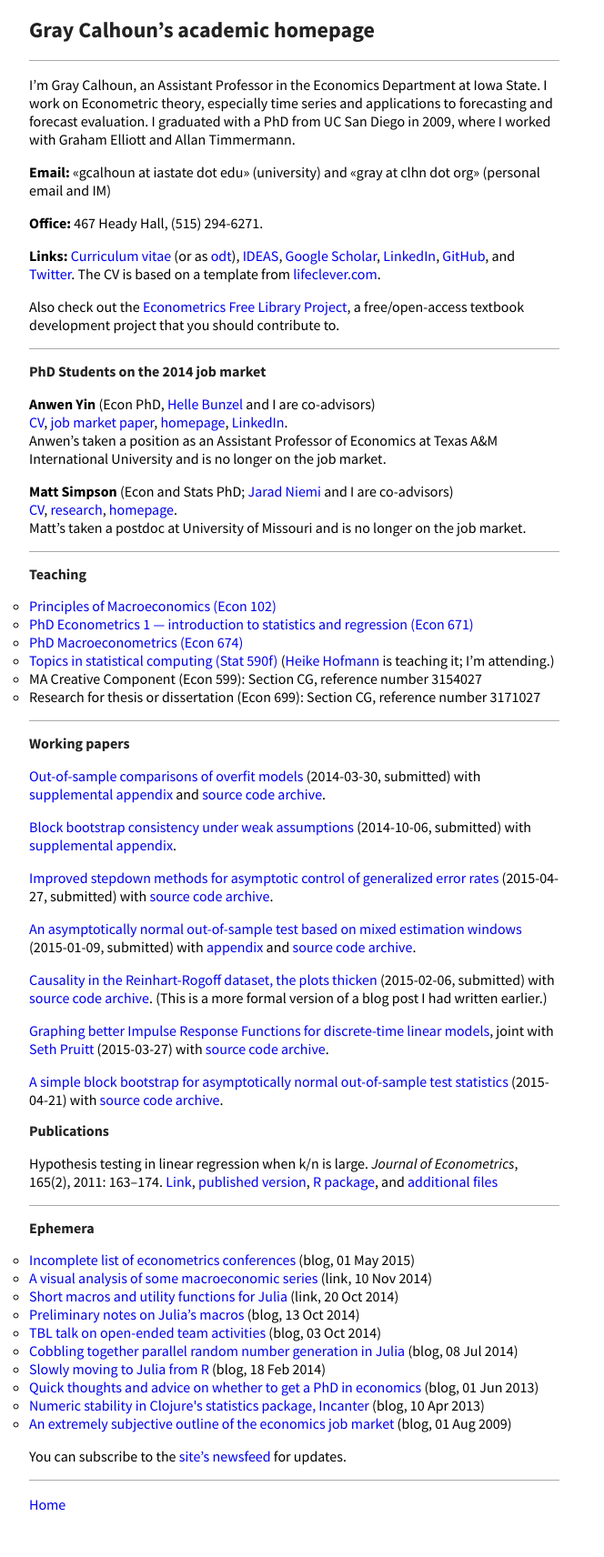
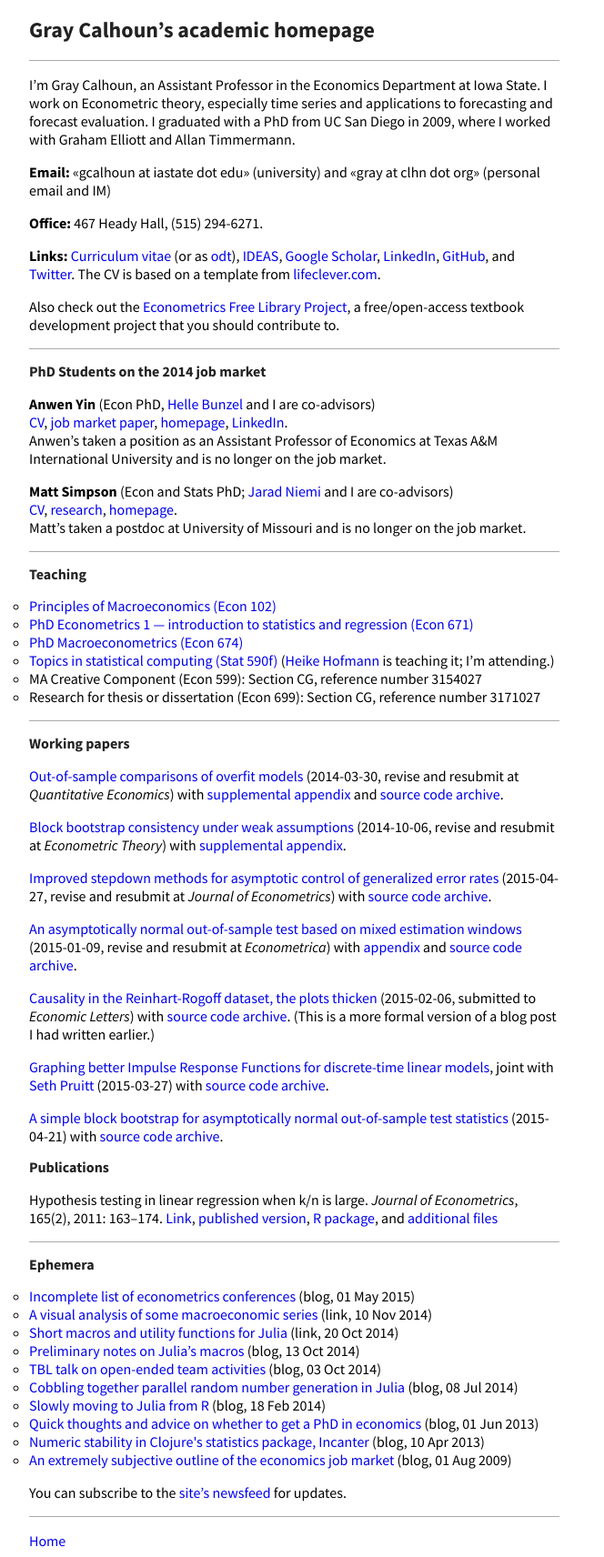
Before and after one commit to mmkuang/grayclhn.github.io, a Jekyll site: the page built from index.md, in a window 1280 px wide. Shown: the whole page at 91% size, without its empty margins (0-664 px from the left). Built offline with Jekyll 4.4.1, drawn with Linux system fonts in a browser that asks for light colours; Markdown is read by kramdown in place of the engine named in the settings; before the commit the page ends 1672 px from its top, so only the background shows below that.

Commit message:
Put braggy-brag submission information on homepage

```diff
--- a/index.md
+++ b/index.md
@@ -75,29 +75,29 @@ Working papers
 --------------
 
 [Out-of-sample comparisons of overfit models](http://www.econ.iastate.edu/research/working-papers/p12462)
-(2014-03-30, submitted) with
+(2014-03-30, revise and resubmit at *Quantitative Economics*) with
 [supplemental appendix](dl/calhoun_oosoverfit_appendix_v2014-03-30.pdf) and
 [source code archive](dl/calhoun_oosoverfit_v2014-09-22.zip).
 <!-- [Private git repository](https://git.ece.iastate.edu/gcalhoun/oos-overfit) -->
 
 [Block bootstrap consistency under weak assumptions](http://www.econ.iastate.edu/research/working-papers/p14313)
-(2014-10-06, submitted) with
+(2014-10-06, revise and resubmit at *Econometric Theory*) with
 [supplemental appendix](dl/calhoun_bootstrap_appendix_v2014-10-06.pdf).
 <!-- [Private git repository](https://git.ece.iastate.edu/gcalhoun/statboot-paper) -->
 
 [Improved stepdown methods for asymptotic control of generalized error rates](dl/calhoun_stepdown_v2015-04-27.pdf)
-(2015-04-27, submitted) with
+(2015-04-27, revise and resubmit at *Journal of Econometrics*) with
 [source code archive](dl/calhoun_stepdown_v2015-04-27.zip).
 <!-- [Private git repository](https://git.ece.iastate.edu/gcalhoun/stepdown-paper/) -->
 
 [An asymptotically normal out-of-sample test based on mixed estimation windows](dl/calhoun_mixedwindow_v2015-01-09.pdf)
-(2015-01-09, submitted) with
+(2015-01-09, revise and resubmit at *Econometrica*) with
 [appendix](dl/calhoun_mixedwindow_appendix_v2015-01-09.pdf) and
 [source code archive](dl/calhoun_mixedwindow_v2015-04-23.zip).
 <!-- [Private git repository](https://git.ece.iastate.edu/gcalhoun/mixedwindow) -->
 
 [Causality in the Reinhart-Rogoff dataset, the plots thicken](dl/calhoun_rrgraphics_v2015-02-06.pdf)
-(2015-02-06, submitted) with
+(2015-02-06, submitted to *Economic Letters*) with
 [source code archive](dl/calhoun_rrgraphics_v2015-02-06.zip).
 (This is a more formal version of a blog post I had written earlier.)
 <!-- [Private git repository](https://git.ece.iastate.edu/gcalhoun/rr_graphics) -->
```
